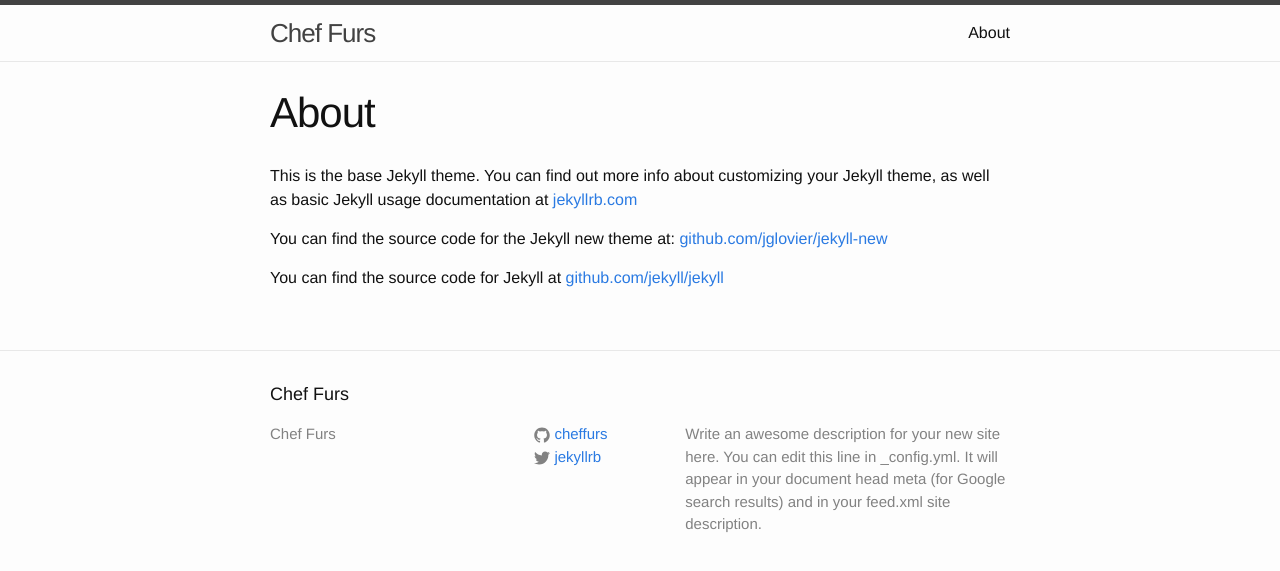
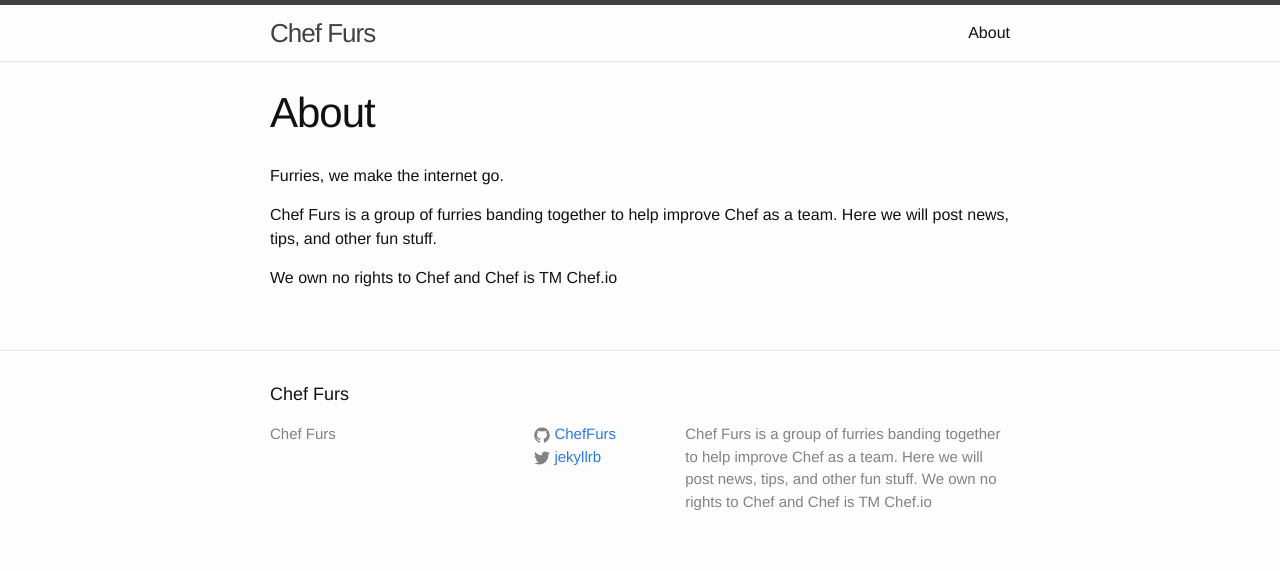
Before and after one commit to ChefFurs/cheffurs.github.io, a Jekyll site: the page built from about.md, in a window 1280 px wide. Shown: the top 571 px of the page. Built offline with Jekyll 4.4.1, drawn with Linux system fonts in a browser that asks for light colours.

Commit message:
Page Cleanup

```diff
--- a/_config.yml
+++ b/_config.yml
@@ -1,13 +1,13 @@
 # Site settings
 title: Chef Furs
 description: > # this means to ignore newlines until "baseurl:"
-  Write an awesome description for your new site here. You can edit this
-  line in _config.yml. It will appear in your document head meta (for
-  Google search results) and in your feed.xml site description.
+  Chef Furs is a group of furries banding together to help improve Chef
+  as a team. Here we will post news, tips, and other fun stuff.
+  We own no rights to Chef and Chef is TM Chef.io
 baseurl: "" # the subpath of your site, e.g. /blog/
 url: "http://cheffurs.github.io" # the base hostname & protocol for your site
 twitter_username: jekyllrb
-github_username: cheffurs
+github_username: ChefFurs
 
 # Build settings
 markdown: kramdown
--- a/about.md
+++ b/about.md
@@ -4,8 +4,9 @@ title: About
 permalink: /about/
 ---
 
-This is the base Jekyll theme. You can find out more info about customizing your Jekyll theme, as well as basic Jekyll usage documentation at [jekyllrb.com](http://jekyllrb.com/)
+Furries, we make the internet go.
 
-You can find the source code for the Jekyll new theme at: [github.com/jglovier/jekyll-new](https://github.com/jglovier/jekyll-new)
+Chef Furs is a group of furries banding together to help improve Chef
+as a team. Here we will post news, tips, and other fun stuff.
 
-You can find the source code for Jekyll at [github.com/jekyll/jekyll](https://github.com/jekyll/jekyll)
+We own no rights to Chef and Chef is TM Chef.io
```
Also changed, not shown: _posts/2015-05-08-welcome-to-jekyll.markdown (deleted, +0 -25 lines).
